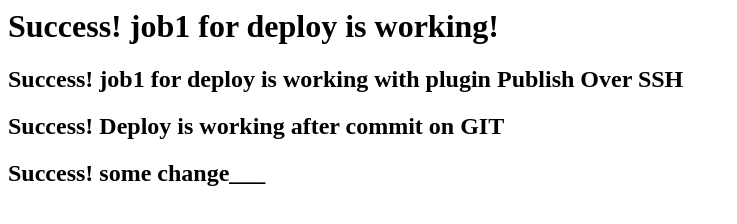
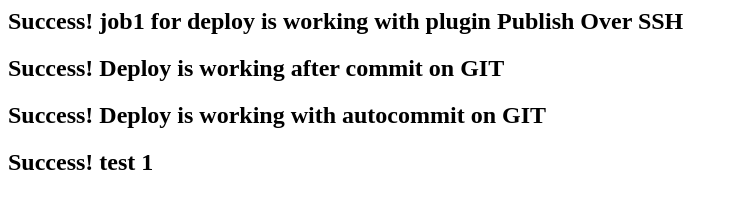
Before and after one commit to Reorks9/git.intro, a plain HTML site: page index.html in a window 1280 px wide. Shown: the whole page, without its empty margins (0-737 px from the left). Drawn offline with Linux system fonts and the light colour scheme.

Commit message:
update 2

```diff
--- a/index.html
+++ b/index.html
@@ -1,12 +1,11 @@
-
 <html>
     <head>
         <title>Welcome to job1 for deploy!</title>
     </head>
     <body>
-        <h1>Success!  job1 for deploy is working!</h1>
         <h2>Success! job1 for deploy is working with plugin Publish Over SSH </h2>
         <h2>Success! Deploy is working after commit on GIT </h2>
-        <h2>Success! some change___ </h2>
+        <h2>Success! Deploy is working with autocommit on GIT </h2>
+         <h2>Success! test 1 </h2>
     </body>
 </html>
```
